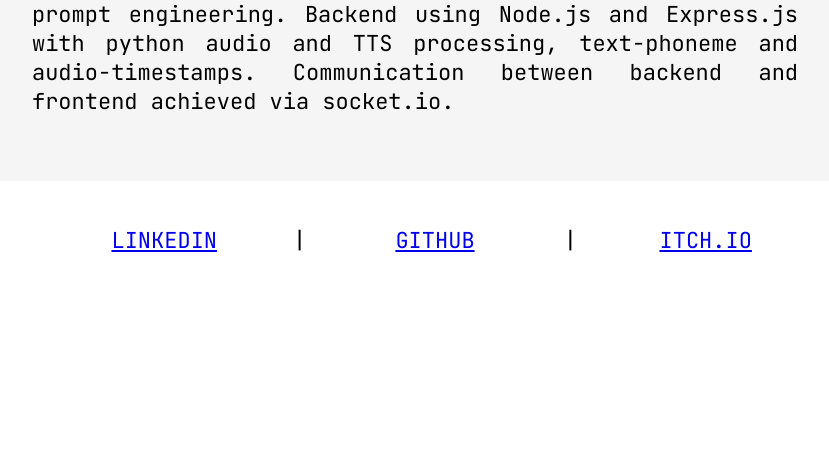
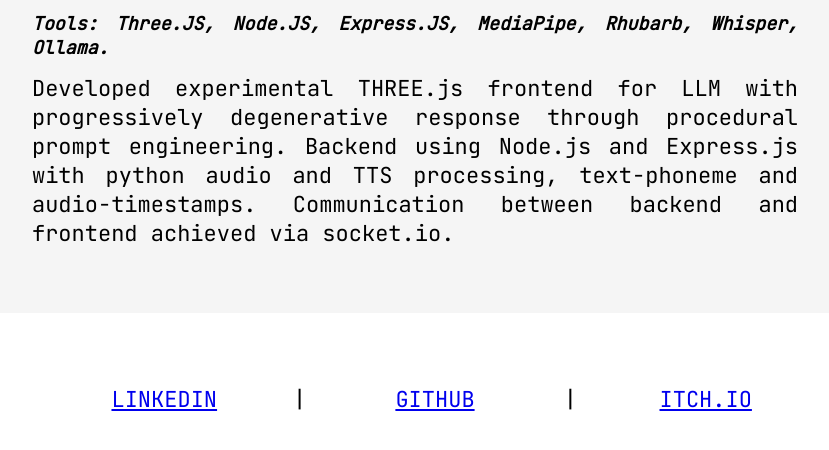
Before and after one commit to shtoa/shtoa.github.io, a plain HTML site: page index.html in a window 1280 px wide. Shown: the part 2652-3102 px from the top of the page, without its empty margins (225-1054 px from the left). Before the commit the page ends 3019 px from the top, so only its background shows below. Drawn offline with Linux system fonts and the light colour scheme.

Commit message:
added spacing

```diff
--- a/style.css
+++ b/style.css
@@ -1,5 +1,6 @@
 body{
     margin: 0px auto;
+    margin-top: 10rem;
     width: min(70%, 1000px);
     font-family: 'JetBrains Mono'; font-size: 22px;
 }
@@ -45,7 +46,8 @@
 
 .ft-links li{
     width: 100%;
-    margin-top: 2%;
+    margin-top: 2.5rem;
+    margin-bottom: 5rem;
     text-align: center;
 }
 
```
